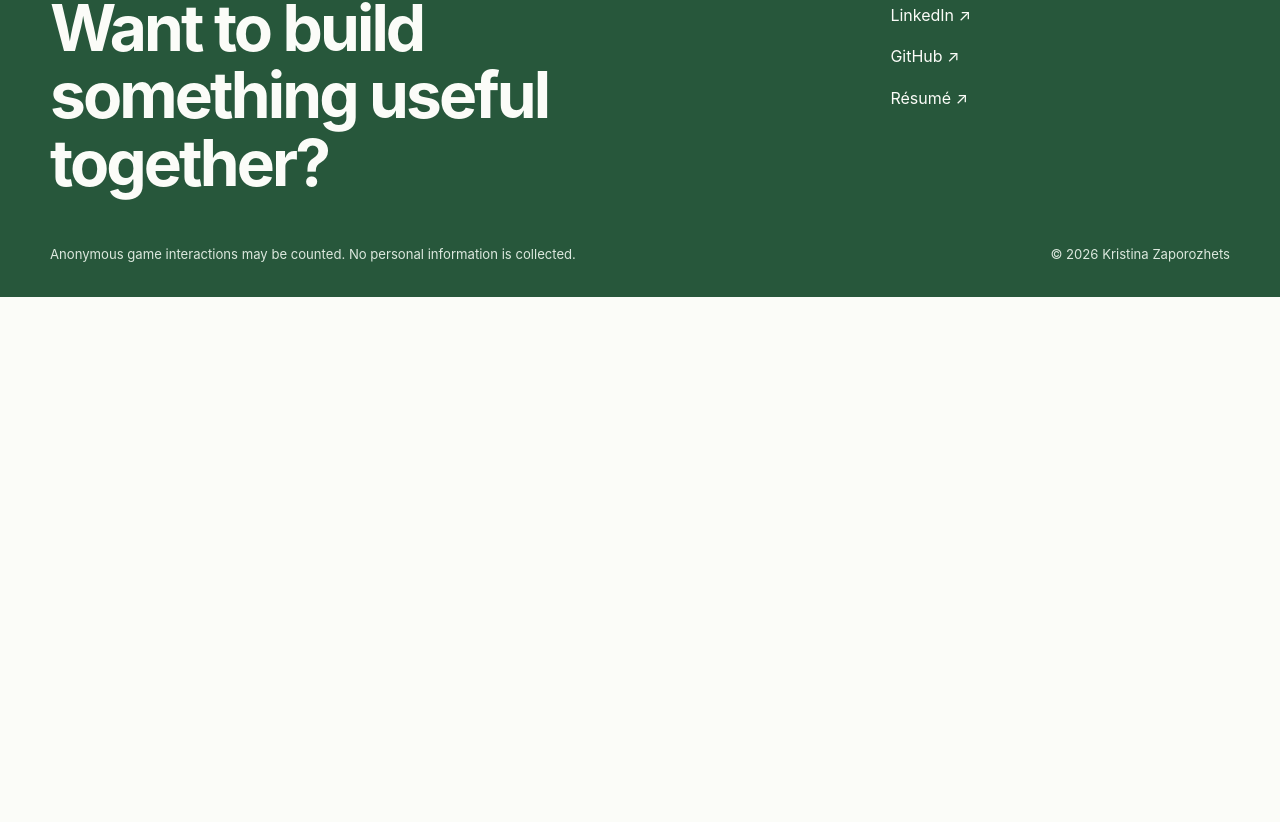
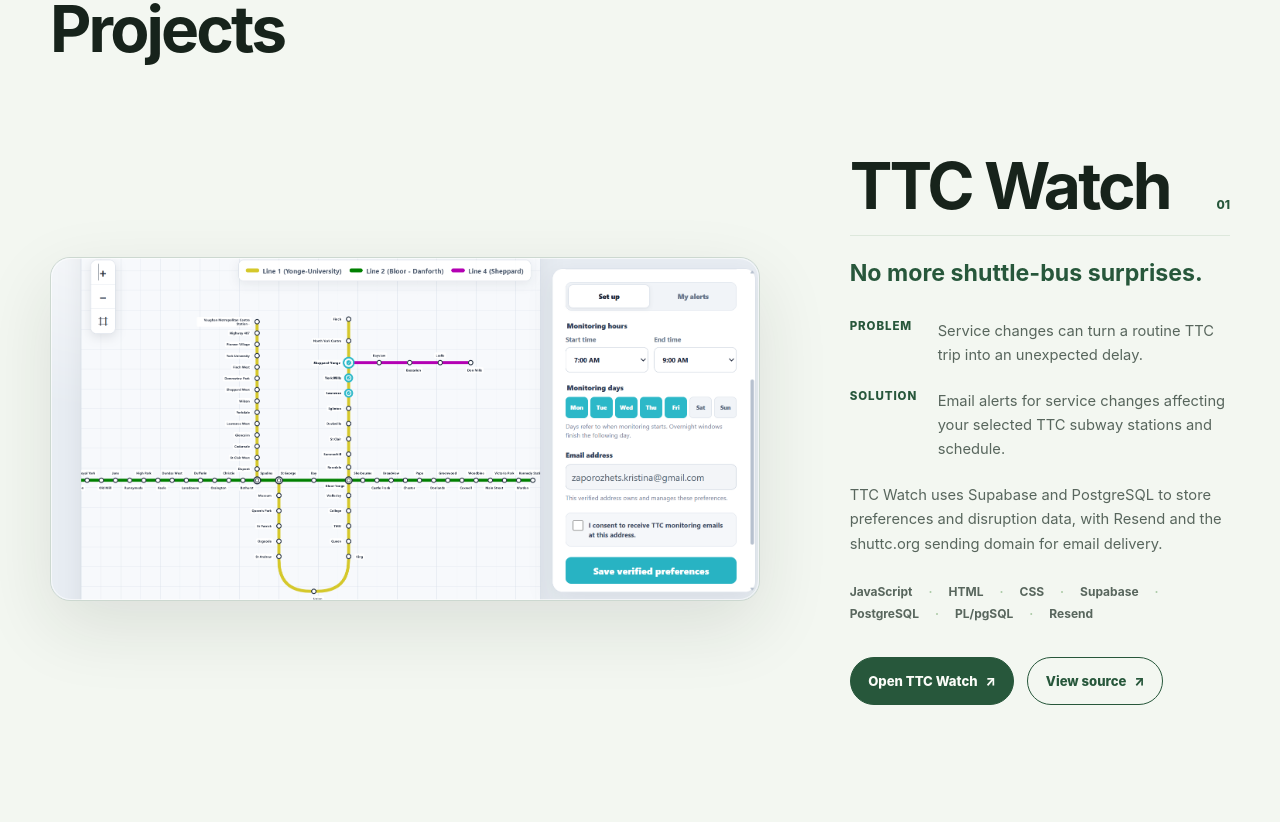
Before and after one commit to ZprKris/ZprKris.github.io, a React (Vite) app: page / in a window 1280 px wide. Shown: the part 2798-3620 px from the top of the page. Before the commit the page ends 3095 px from the top, so only its background shows below. Built offline with nearby package versions, Linux system fonts and the light colour scheme.

Commit message:
feat: add TTC Watch project showcase

```diff
--- a/src/App.jsx
+++ b/src/App.jsx
@@ -1,5 +1,6 @@
 import ContactFooter from './components/ContactFooter.jsx'
 import Navigation from './components/Navigation.jsx'
+import Projects from './components/Projects.jsx'
 import StoryLayout from './components/StoryLayout.jsx'
 import './styles/components.css'
 
@@ -10,6 +11,7 @@
       <Navigation />
       <main id="main-content" tabIndex="-1" aria-labelledby="page-title">
         <StoryLayout />
+        <Projects />
       </main>
       <ContactFooter />
     </>
--- /dev/null
+++ b/src/components/Projects.jsx
@@ -0,0 +1,67 @@
+import ttcWatchImage from '../assets/ttc-watch.png'
+import { portfolioData } from '../data/portfolioData.js'
+
+const externalProps = { target: '_blank', rel: 'noreferrer noopener' }
+
+function ProjectLink({ href, children, secondary = false }) {
+  if (!href) return null
+
+  return (
+    <a className={`project-link${secondary ? ' project-link-secondary' : ''}`} href={href} {...externalProps}>
+      {children} <span aria-hidden="true">↗</span>
+    </a>
+  )
+}
+
+export default function Projects() {
+  return (
+    <section className="projects-section" id="projects" aria-labelledby="projects-heading">
+      <div className="container">
+        <p className="eyebrow">Selected work</p>
+        <h2 id="projects-heading">Projects</h2>
+        <div className="projects-list">
+          {portfolioData.projects.map((project) => (
+            <article className="featured-project" key={project.name}>
+              <div className="project-visual">
+                <img
+                  src={ttcWatchImage}
+                  alt="TTC Watch subway map and monitoring preferences interface"
+                  width="1829"
+                  height="884"
+                  loading="lazy"
+                />
+              </div>
+              <div className="project-copy">
+                <div className="project-title-row">
+                  <h3>{project.name}</h3>
+                  <span className="project-number" aria-hidden="true">01</span>
+                </div>
+                <p className="project-tagline">{project.tagline}</p>
+                <dl className="project-summary">
+                  <div>
+                    <dt>Problem</dt>
+                    <dd>{project.problem}</dd>
+                  </div>
+                  <div>
+                    <dt>Solution</dt>
+                    <dd>{project.solution}</dd>
+                  </div>
+                </dl>
+                <p className="project-details">{project.details}</p>
+                <ul className="technology-list" aria-label={`${project.name} technologies`}>
+                  {project.technologies.map((technology) => <li key={technology}>{technology}</li>)}
+                </ul>
+                <div className="project-links">
+                  <ProjectLink href={project.liveUrl}>Open TTC Watch</ProjectLink>
+                  <ProjectLink href={project.sourceUrl} secondary>View source</ProjectLink>
+                </div>
+              </div>
+            </article>
+          ))}
+        </div>
+      </div>
+    </section>
+  )
+}
+
+export { ProjectLink }
--- a/src/styles/components.css
+++ b/src/styles/components.css
@@ -245,6 +245,163 @@
   to { transform: translateY(0.35rem); }
 }
 
+.projects-section {
+  position: relative;
+  z-index: 2;
+  padding-block: var(--section-space);
+  background: var(--surface);
+  border-block: 1px solid var(--border);
+}
+
+.projects-section > .container > h2 {
+  margin-bottom: clamp(3rem, 7vw, 6rem);
+}
+
+.featured-project {
+  display: grid;
+  grid-template-columns: minmax(0, 1.4fr) minmax(20rem, 0.75fr);
+  align-items: center;
+  gap: clamp(2.5rem, 7vw, 6rem);
+}
+
+.project-visual {
+  position: relative;
+  overflow: hidden;
+  background: #e7edf2;
+  border: 1px solid #ccd8d0;
+  border-radius: 1.25rem;
+  box-shadow: 0 1.6rem 4.5rem rgb(23 35 27 / 11%);
+}
+
+.project-visual::after {
+  position: absolute;
+  inset: 0;
+  content: "";
+  border: 1px solid rgb(255 255 255 / 60%);
+  border-radius: inherit;
+  pointer-events: none;
+}
+
+.project-visual img {
+  width: 100%;
+  height: auto;
+}
+
+.project-title-row {
+  display: flex;
+  align-items: baseline;
+  justify-content: space-between;
+  gap: 2rem;
+  padding-bottom: 1rem;
+  border-bottom: 1px solid var(--border);
+}
+
+.project-title-row h3 {
+  margin: 0;
+  font-size: clamp(2.25rem, 5vw, 4.6rem);
+}
+
+.project-number {
+  color: var(--primary-green);
+  font-size: 0.75rem;
+  font-weight: 800;
+}
+
+.project-tagline {
+  margin: 1.4rem 0 2rem;
+  color: var(--primary-green);
+  font-size: clamp(1.15rem, 2vw, 1.45rem);
+  font-weight: 750;
+}
+
+.project-summary {
+  display: grid;
+  gap: 1.35rem;
+  margin: 0;
+}
+
+.project-summary div {
+  display: grid;
+  grid-template-columns: 4.5rem 1fr;
+  gap: 1rem;
+}
+
+.project-summary dt {
+  color: var(--primary-green);
+  font-size: 0.72rem;
+  font-weight: 850;
+  letter-spacing: 0.08em;
+  text-transform: uppercase;
+}
+
+.project-summary dd,
+.project-details {
+  margin: 0;
+  color: var(--muted);
+  font-size: 0.92rem;
+  line-height: 1.65;
+}
+
+.project-details {
+  margin-top: 1.35rem;
+}
+
+.technology-list {
+  display: flex;
+  flex-wrap: wrap;
+  gap: 0.45rem 1rem;
+  margin: 1.75rem 0 0;
+  padding: 0;
+  color: var(--muted);
+  list-style: none;
+  font-size: 0.75rem;
+  font-weight: 700;
+}
+
+.technology-list li:not(:last-child)::after {
+  margin-left: 1rem;
+  color: var(--sage);
+  content: "·";
+}
+
+.project-links {
+  display: flex;
+  flex-wrap: wrap;
+  gap: 0.8rem;
+  margin-top: 2.25rem;
+}
+
+.project-link {
+  display: inline-flex;
+  align-items: center;
+  justify-content: center;
+  gap: 0.5rem;
+  min-height: 3rem;
+  padding: 0.75rem 1.1rem;
+  color: var(--background);
+  background: var(--primary-green);
+  border: 1px solid var(--primary-green);
+  border-radius: 999px;
+  font-size: 0.82rem;
+  font-weight: 800;
+  text-decoration: none;
+  transition: transform 180ms ease, background 180ms ease;
+}
+
+.project-link:hover {
+  background: #173d28;
+  transform: translateY(-2px);
+}
+
+.project-link-secondary {
+  color: var(--primary-green);
+  background: transparent;
+}
+
+.project-link-secondary:hover {
+  color: var(--background);
+}
+
 @media (max-width: 850px) {
   .story-layout {
     grid-template-columns: 1fr;
@@ -296,6 +453,14 @@
   .timeline-item::before {
     left: -1.25rem;
   }
+
+  .featured-project {
+    grid-template-columns: 1fr;
+  }
+
+  .project-copy {
+    max-width: 42rem;
+  }
 }
 
 @media (max-width: 560px) {
@@ -313,6 +478,11 @@
     width: 0.55rem;
     height: 0.55rem;
   }
+
+  .project-summary div {
+    grid-template-columns: 1fr;
+    gap: 0.35rem;
+  }
 }
 
 @media (prefers-reduced-motion: reduce) {
```
Also changed, not shown: src/assets/ttc-watch.png (added).
